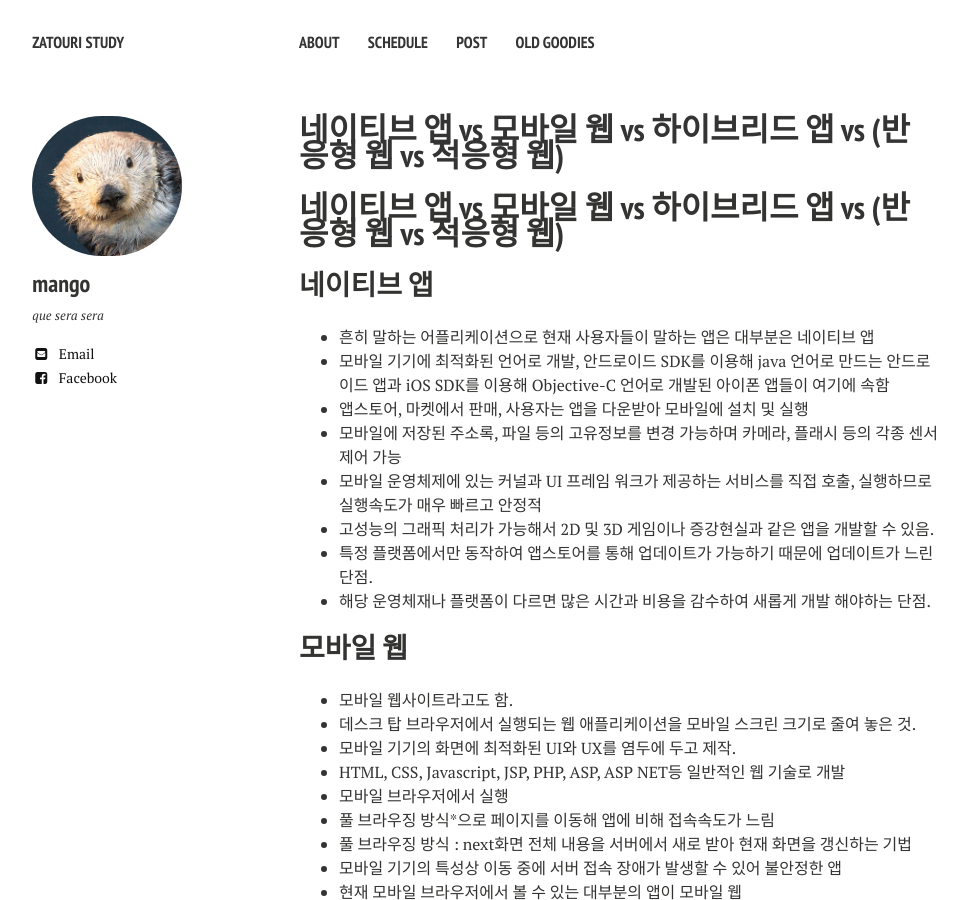
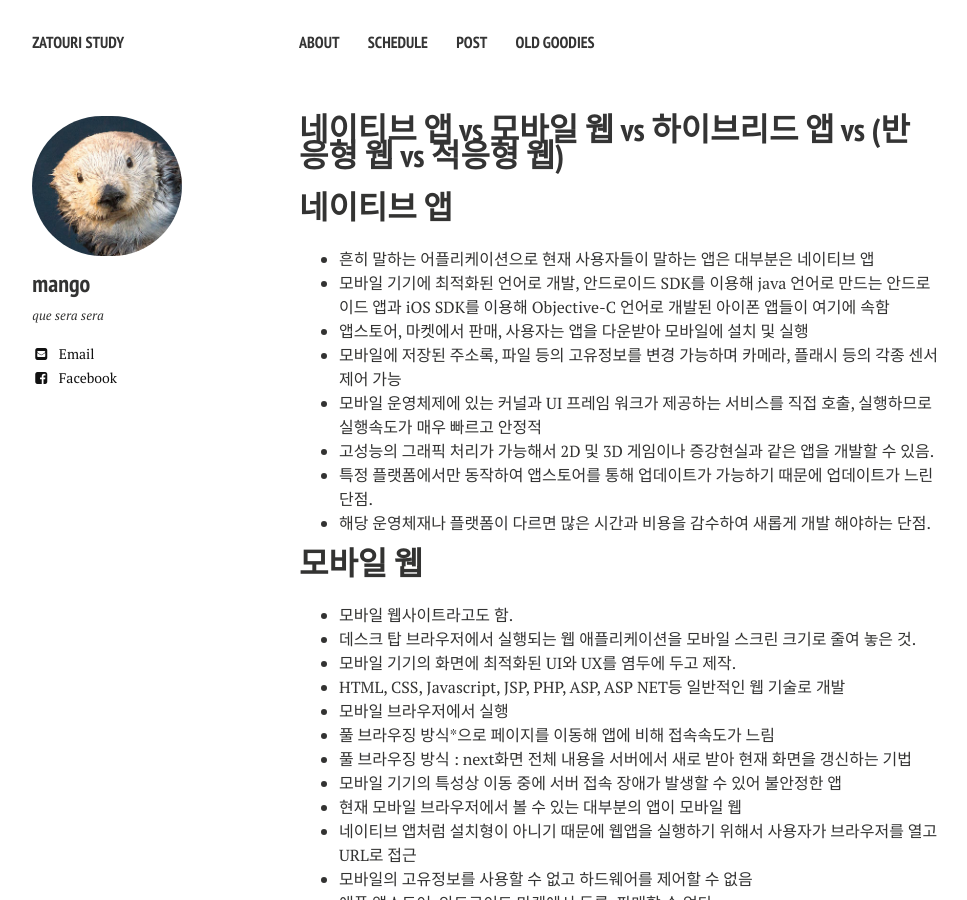
Before and after one commit to zatourie/zatourie.github.io, a Jekyll site: the page built from _posts/2015-06-03-mobile_app.md, in a window 1280 px wide and 900 px high. Shown: the whole window, without its empty margins (21-988 px from the left). Built offline with Jekyll 4.4.1, drawn with Linux system fonts in a browser that asks for light colours; nearby versions of some CDN libraries; comment, search, counter and statistics services are not loaded.

Commit message:
Update 2015-06-03-mobile_app.md

```diff
--- a/_posts/2015-06-03-mobile_app.md
+++ b/_posts/2015-06-03-mobile_app.md
@@ -6,9 +6,7 @@ share: false
 comments: true
 ---
 
-# 네이티브 앱 vs 모바일 웹 vs 하이브리드 앱 vs (반응형 웹 vs 적응형 웹)
-
-## 네이티브 앱
+# 네이티브 앱
 
 * 흔히 말하는 어플리케이션으로 현재 사용자들이 말하는 앱은 대부분은 네이티브 앱
 * 모바일 기기에 최적화된 언어로 개발, 안드로이드 SDK를 이용해 java 언어로 만드는 안드로이드 앱과 iOS SDK를 이용해 Objective-C 언어로 개발된 아이폰 앱들이 여기에 속함
@@ -19,7 +17,7 @@ comments: true
 * 특정 플랫폼에서만 동작하여 앱스토어를 통해 업데이트가 가능하기 때문에 업데이트가 느린 단점.
 * 해당 운영체재나 플랫폼이 다르면 많은 시간과 비용을 감수하여 새롭게 개발 해야하는 단점.
 
-## 모바일 웹
+# 모바일 웹
 
 * 모바일 웹사이트라고도 함.
 * 데스크 탑 브라우저에서 실행되는 웹 애플리케이션을 모바일 스크린 크기로 줄여 놓은 것.
@@ -34,7 +32,7 @@ comments: true
 * 모바일의 고유정보를 사용할 수 없고 하드웨어를 제어할 수 없음
 * 애플 앱스토어, 안드로이드 마켓에서 등록, 판매할 수 없다.
 
-## 하이브리드 앱
+# 하이브리드 앱
 
 * 웹 앱의 단점을 보안한 것
 * 웹 앱을 네이티브 앱으로 포장한 것
@@ -47,7 +45,7 @@ comments: true
 * 별도의 하이브리드 앱 프레임워크 필요. 폰갭(PhoneGap), 티타니옴(Titanium), 앱스프레소(Appspresso) + 넥스코어 Alopex
 * ex) 네이트 앱, daum 앱, 네이버 앱, 구글 앱
 
-## 반응형 웹
+# 반응형 웹
 
 * N-Screen 시대에 맞추어 화면이 자동으로 리사이징
 * 모바일과 PC의 홈페이지를 하나로 운영하여 제작/관리비가 저렴
@@ -55,7 +53,7 @@ comments: true
 * 하나의 URL을 가져 검색엔진의 인덱싱과 노출에 유리.
 * 로딩속도 지연을 발생시키는 리디렉션이 발생하지 않아 로딩시간이 줄어 사용자들이 더 쾌적한 사이트 방문경험
 
-## 적응형 웹
+# 적응형 웹
 
 * 기준이 되는 스크린 사이즈에 미디어 쿼리나 스크립트를 활용해서 레이아웃을 변형, 화면을 구성
 * 반응형 웹과 비슷한 개념이지만, 반응형 웹이 유동적인 그리드를 기준으로 화면을 구성하는 것과 달리 적응형 웹은 미리 정해진 몇 개의 스크린 사이즈를 기준으로 화면 구성
```
